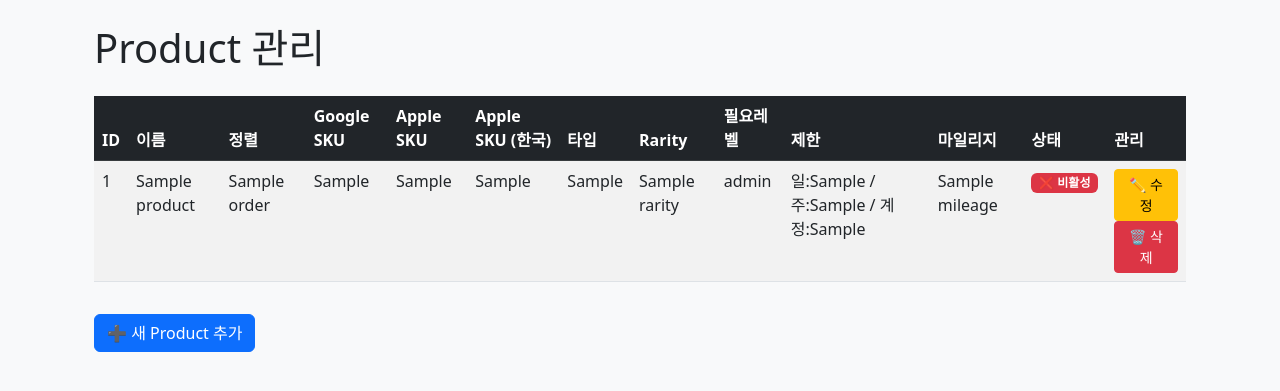
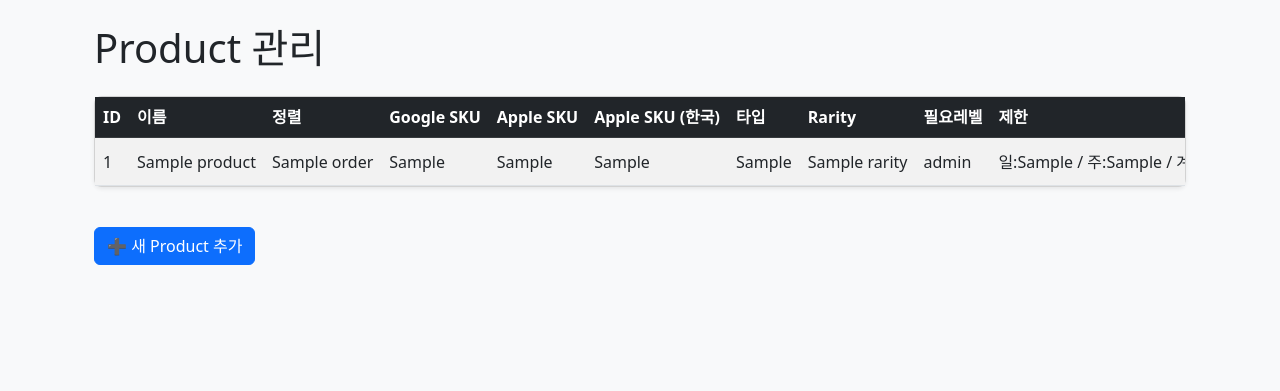
Before and after one commit to planetarium/NineChronicles.IAP, a Python web app: template backoffice/templates/products.html in a window 1280 px wide. Shown: the part 56-447 px from the top of the page. Run offline with Jinja, Linux system fonts and the light colour scheme; the template is opened without the code that fills it: most values are stand-ins (such as "Sample title", 1, 10 or a date in 2020).

Commit message:
Refactor product table layout and add responsive design
- Updated the product table to be wrapped in a card component for better styling.
- Introduced responsive design for the product table to enhance usability on different screen sizes.
- Added CSS styles for improved table and card appearance.

```diff
--- a/backoffice/templates/products.html
+++ b/backoffice/templates/products.html
@@ -7,6 +7,9 @@
     <h1 class="mb-4">Product 관리</h1>
 
     <!-- Product 목록 테이블 -->
+    <div class="card">
+        <div class="card-body">
+            <div class="table-responsive">
                 <table class="table table-striped table-hover">
                     <thead class="table-dark">
                         <tr>
@@ -63,6 +66,9 @@
                         {% endfor %}
                     </tbody>
                 </table>
+            </div>
+        </div>
+    </div>
 
     <!-- 추가 버튼 -->
     <button class="btn btn-primary mt-3" data-bs-toggle="modal" data-bs-target="#productModal">➕ 새 Product 추가</button>
@@ -587,5 +593,49 @@
     margin: 0;
     color: #6c757d;
 }
+
+.table-responsive {
+    margin: 0;
+    padding: 0;
+    border: none;
+}
+
+.table {
+    margin-bottom: 0;
+}
+
+.table th {
+    white-space: nowrap;
+    background-color: #212529;
+    color: white;
+    position: sticky;
+    top: 0;
+    z-index: 1;
+}
+
+.table td {
+    vertical-align: middle;
+    white-space: nowrap;
+}
+
+.card {
+    border-radius: 0.5rem;
+    box-shadow: 0 0.125rem 0.25rem rgba(0, 0, 0, 0.075);
+    margin-bottom: 1.5rem;
+}
+
+.card-body {
+    padding: 0;
+}
+
+.table-responsive {
+    max-height: 70vh;
+    overflow-y: auto;
+}
+
+.btn-sm {
+    padding: 0.25rem 0.5rem;
+    font-size: 0.875rem;
+}
 </style>
 {% endblock %}
```
Lines whose indentation alone changed are shown as unchanged.
